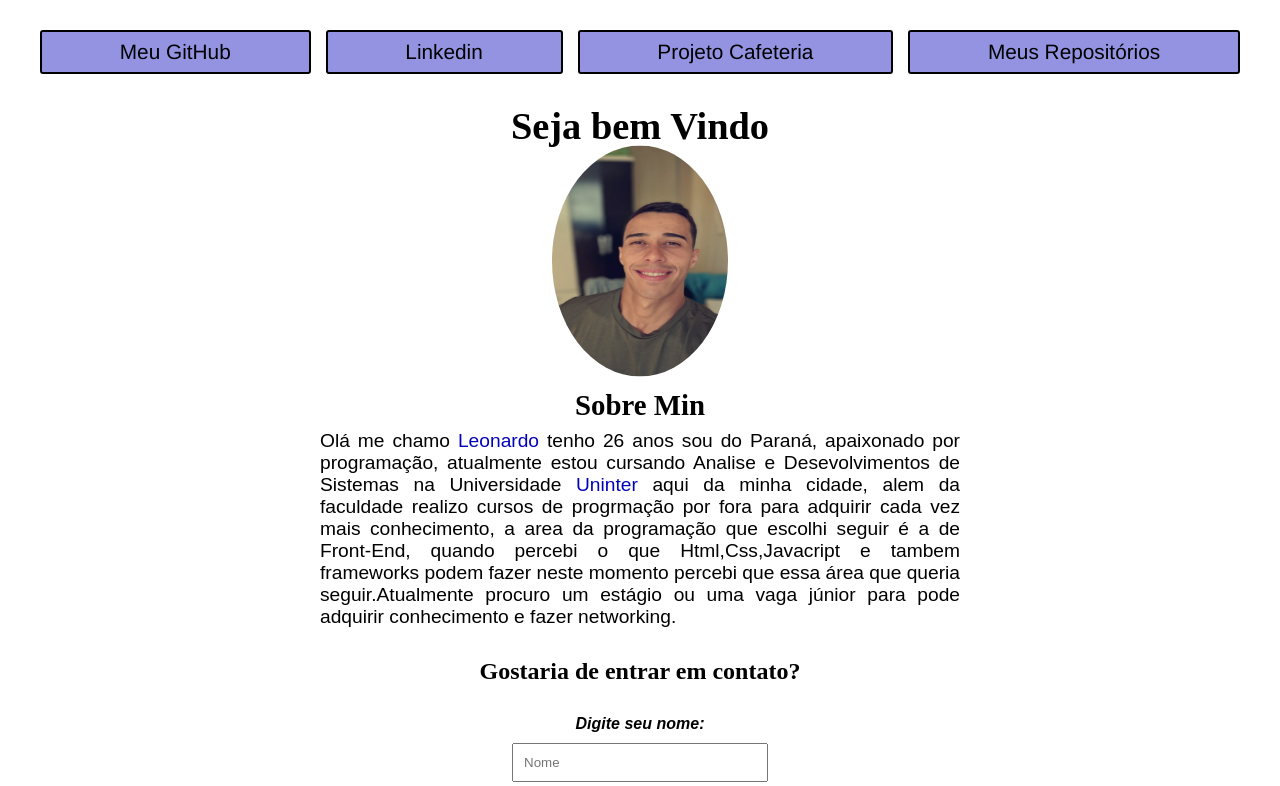
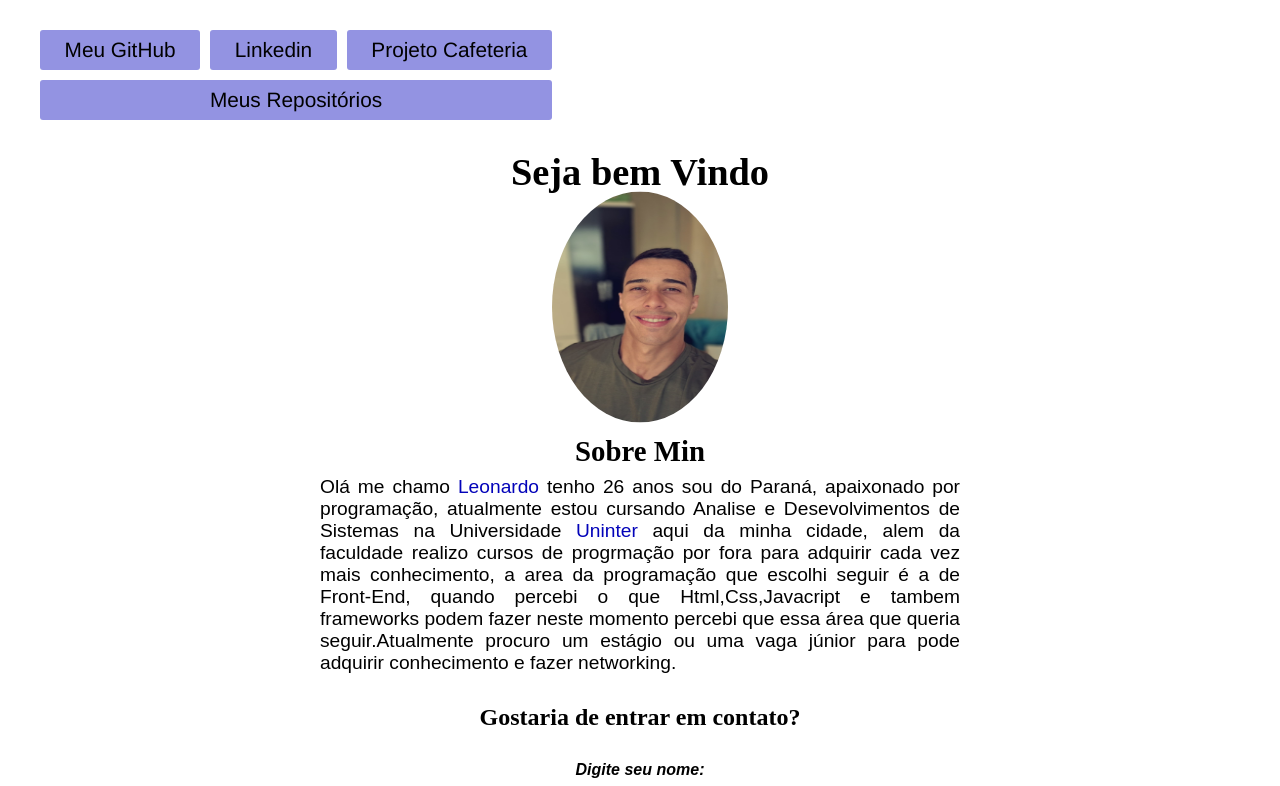
Before and after one commit to Leolfc/Portfolio-trabalho-faculdade, a plain HTML site: page index.html in a window 1280 px wide. Shown: the top 786 px of the page. Drawn offline with nearby package versions, Linux system fonts and the light colour scheme.

Commit message:
mudei posicionamento dos links

```diff
--- a/estilos/style.css
+++ b/estilos/style.css
@@ -19,10 +19,11 @@
 .navegacao {
   display: none;
   flex-flow: row wrap;
-  gap: 15px;
+  gap: 10px;
   margin: 30px 40px;
   font-size: 1.3em;
   text-align: center;
+  width: 40%;
 }
 .navegacao a {
   flex: 1 1 auto;
@@ -30,8 +31,9 @@
   font-family: "Franklin Gothic Medium", "Arial Narrow", Arial, sans-serif;
   border: 2px solid black;
   border-radius: 3px;
-  padding: 8px;
+  padding: 8px 0px;
   color: rgb(0, 0, 0);
+  border: none;
 
 }
 #icone{
```
